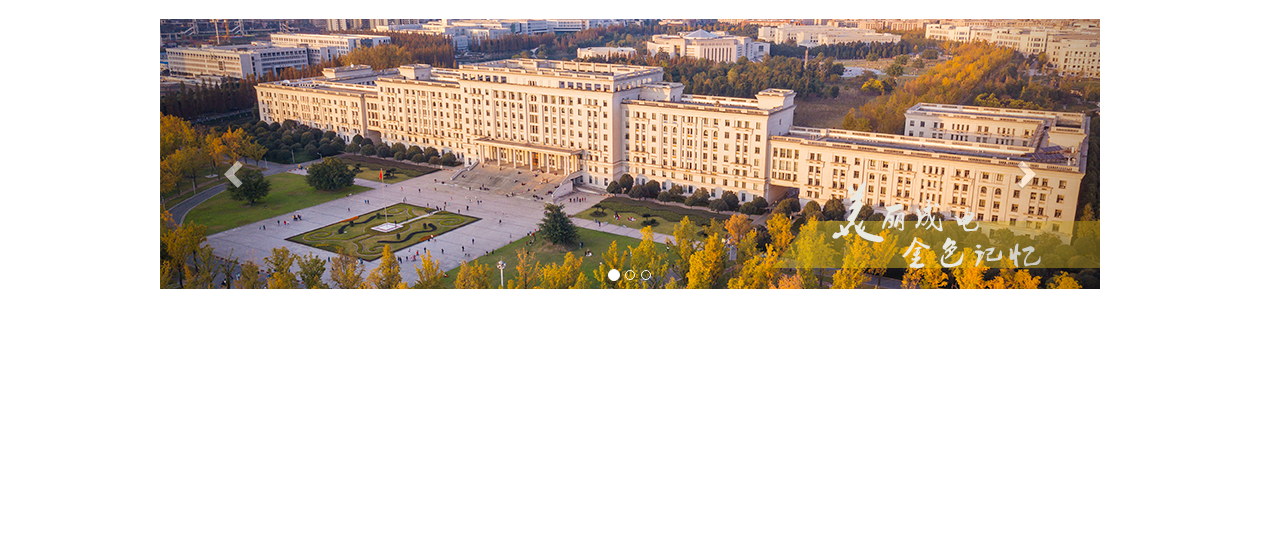
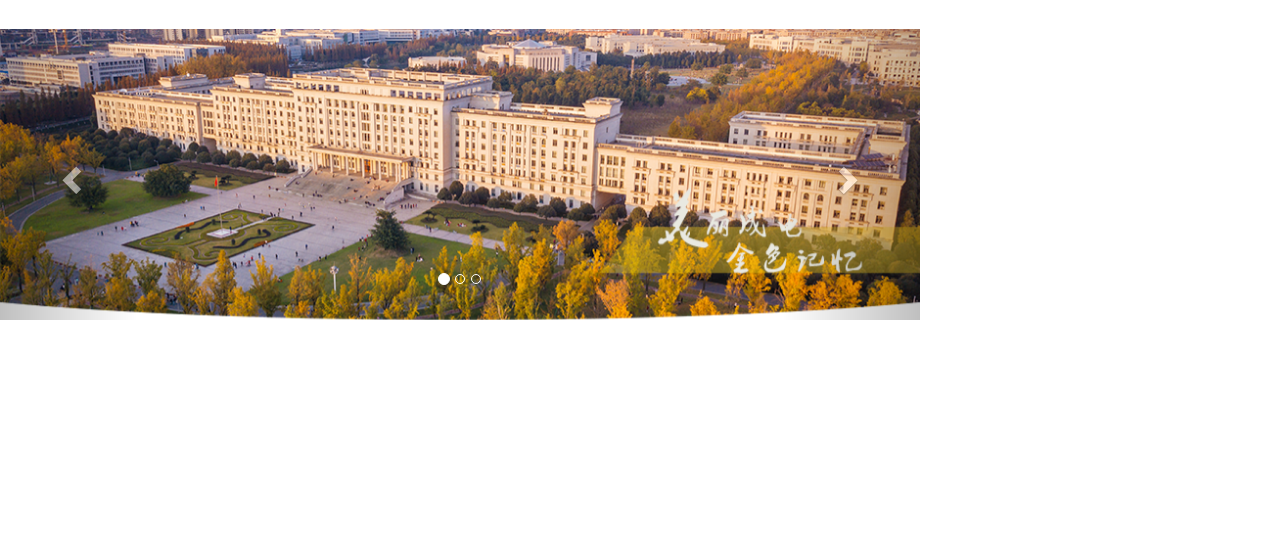
Before and after one commit to hnynes/ITforums, a Python web app: template app/templates/frontstage/front_index.html in a window 1280 px wide; the page is wider, and only the part inside the window is pictured. Shown: the part 56-616 px from the top of that part. Run offline with Jinja, Linux system fonts and the light colour scheme; the template is opened without the code that fills it, so the values that code supplies are empty; some libraries are stand-ins or nearby versions.

Commit message:
应用系统首页布局优化

```diff
--- a/app/static/frontstage/css/front_base.css
+++ b/app/static/frontstage/css/front_base.css
@@ -1,20 +1,17 @@
 .main-container{
-    width: 1500px;
+    width: 1295px;
     margin: 0 auto;
     overflow: hidden;
     padding: 0;
-    margin-top:75px;
+    margin-top:85px;
 }
 
 .lg-container{
-    width: 940px;
-    height:270px;
+    width: 920px;
     float: left;
-    margin-left: 160px;
 }
 
 .sm-container{
     width: 470px;
     float: right;
-    margin-right: 160px;
 }
```
Also changed, not shown: app/static/frontstage/css/front_index.css (added, +9 -0 lines).
